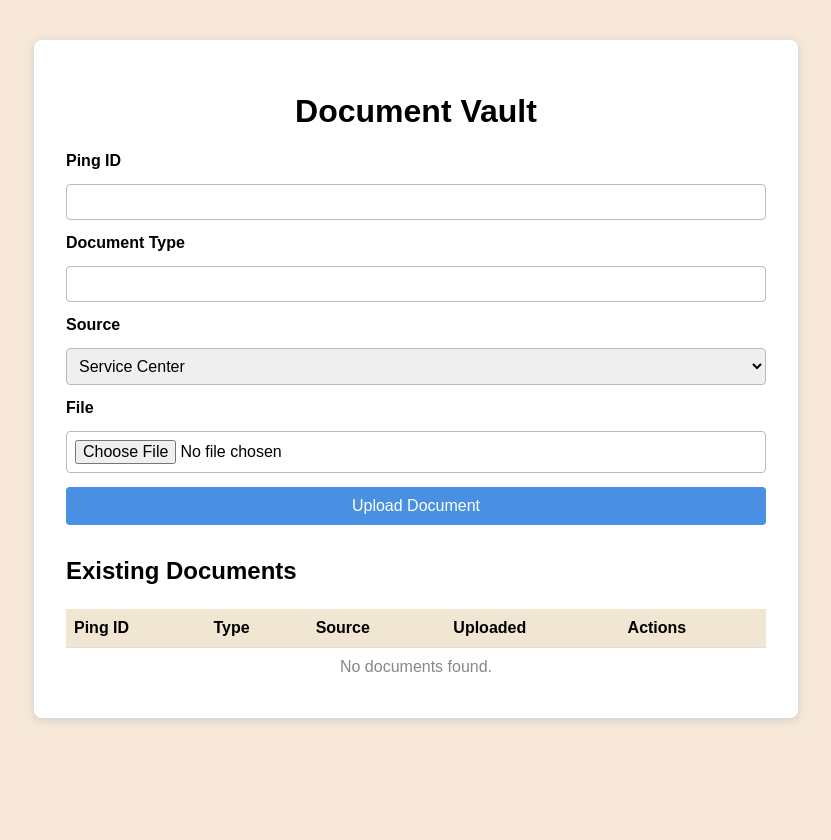
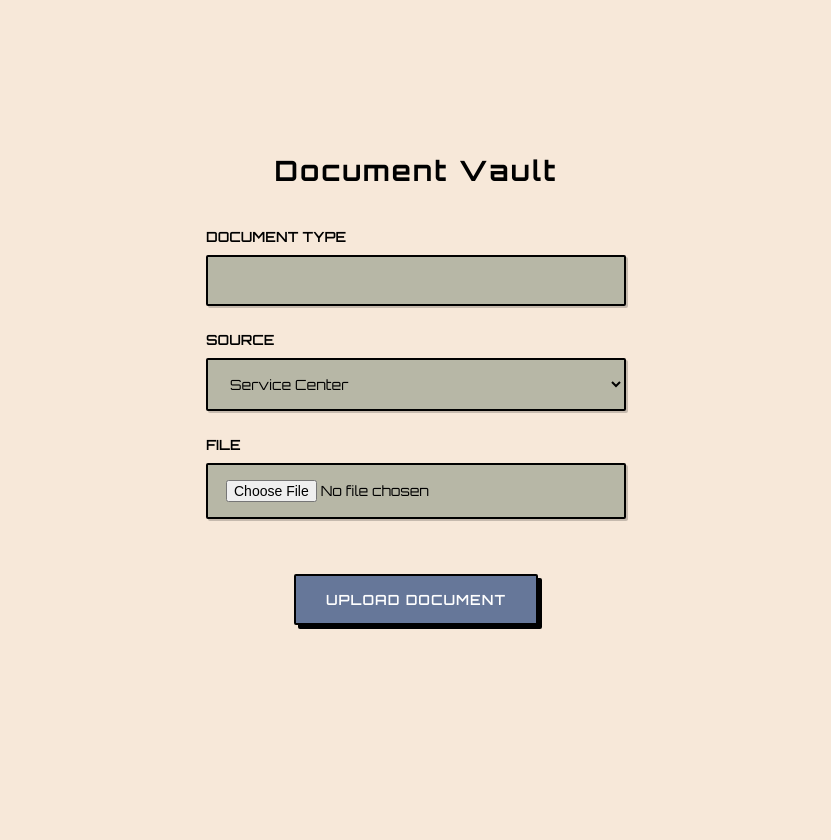
Before and after one commit to varun312/upm-connect, a Node server app: page /vault in a window 1280 px wide. Shown: the whole page, without its empty margins (224-1055 px from the left). Before the commit the page ends 722 px from the top, so only its background shows below. Run offline with Node 20, Linux system fonts and the light colour scheme; data that the repository does not hold is empty; some libraries are stand-ins or nearby versions.

Commit message:
vault ui

```diff
--- a/views/vault.ejs
+++ b/views/vault.ejs
@@ -1,12 +1,25 @@
 <!DOCTYPE html>
-<html>
+<html lang="en">
 <head>
+    <meta charset="UTF-8" />
+    <meta name="viewport" content="width=device-width, initial-scale=1.0" />
     <title>Document Vault</title>
+    <link rel="stylesheet" href="css/globals.css" />
+    <link rel="stylesheet" href="css/login.css" />
     <style>
+        /* Additional vault-specific styles if needed */
         body { font-family: Arial, sans-serif; background: #f7e8d9; margin: 0; padding: 0; }
-        .container { max-width: 700px; margin: 40px auto; background: #fff; border-radius: 8px; box-shadow: 0 2px 8px #ccc; padding: 32px; }
+        .container { max-width: 700px; margin: 40px auto; border-radius: 8px; padding: 3px; height: fit-content;}
+        .main-content {
+            padding: 20px;
+            margin-top: 50px;
+            display: flex;
+            justify-content: center;
+            align-items: center;
+            min-height: 400px;
+        }
         h1 { text-align: center; }
-        form { display: flex; flex-direction: column; gap: 14px; margin-bottom: 32px; }
+        form { display: flex; flex-direction: column; gap: 14px; margin-bottom: 3px; }
         label { font-weight: bold; }
         input, select { padding: 8px; border-radius: 4px; border: 1px solid #bbb; font-size: 1rem; }
         button { padding: 10px 18px; background: #4a90e2; color: #fff; border: none; border-radius: 4px; font-size: 1rem; cursor: pointer; }
@@ -16,7 +29,7 @@
         th { background: #f0e6d2; }
         tr:last-child td { border-bottom: none; }
         .actions { display: flex; gap: 10px; }
-        .ref-btn { background: #826E5A; }
+        .ref-btn { background: #826e5a; }
         .ref-btn:hover { background: #6d594a; }
         .dl-btn { background: #0a2342; }
         .dl-btn:hover { background: #16335a; }
@@ -24,51 +37,37 @@
 </head>
 <body>
     <div class="container">
-        <h1>Document Vault</h1>
-        <form action="/vault/upload" method="POST" enctype="multipart/form-data">
-            <label for="pingId">Ping ID</label>
-            <input type="text" id="pingId" name="pingId" required />
+        <!-- Main Content -->
+        <main class="main-content">
+            <div class="form-container">
+                <h1 class="form-title">Document Vault</h1>
+                <form action="/vault/upload" method="POST" enctype="multipart/form-data" class="login-form">
+                    <!-- Document Type -->
+                    <div class="form-group">
                         <label for="docType">Document Type</label>
-            <input type="text" id="docType" name="docType" />
+                        <input type="text" id="docType" name="docType" class="form-input" />
+                    </div>
+                    <!-- Source -->
+                    <div class="form-group">
                         <label for="source">Source</label>
-            <select id="source" name="source" required>
+                        <select id="source" name="source" class="form-input" required>
                             <option value="service-center">Service Center</option>
                             <option value="scanner">Scanner</option>
                             <option value="mail-in">Mail-in</option>
                         </select>
+                    </div>
+                    <!-- File -->
+                    <div class="form-group">
                         <label for="file">File</label>
-            <input type="file" id="file" name="file" required />
-            <button type="submit">Upload Document</button>
+                        <input type="file" id="file" name="file" class="form-input" required />
+                    </div>
+                    <!-- Action Buttons -->
+                    <div class="form-actions">
+                        <button type="submit" class="btn-primary">Upload Document</button>
+                    </div>
                 </form>
-        <h2>Existing Documents</h2>
-        <table>
-            <thead>
-                <tr>
-                    <th>Ping ID</th>
-                    <th>Type</th>
-                    <th>Source</th>
-                    <th>Uploaded</th>
-                    <th>Actions</th>
-                </tr>
-            </thead>
-            <tbody>
-                <% if (docs.length === 0) { %>
-                    <tr><td colspan="5" style="text-align:center; color:#888;">No documents found.</td></tr>
-                <% } %>
-                <% docs.forEach(function(doc) { %>
-                    <tr>
-                        <td><%= doc.pingId %></td>
-                        <td><%= doc.docType || '-' %></td>
-                        <td><%= doc.source %></td>
-                        <td><%= doc.createdAt.toLocaleString() %></td>
-                        <td class="actions">
-                            <a href="/vault/download/<%= doc._id %>"><button type="button" class="dl-btn">Download</button></a>
-                            <a href="/vault/reference/<%= doc._id %>"><button type="button" class="ref-btn">Reference</button></a>
-                        </td>
-                    </tr>
-                <% }) %>
-            </tbody>
-        </table>
+            </div>
+        </main>
     </div>
 </body>
 </html>
```
Lines whose indentation alone changed are shown as unchanged.
